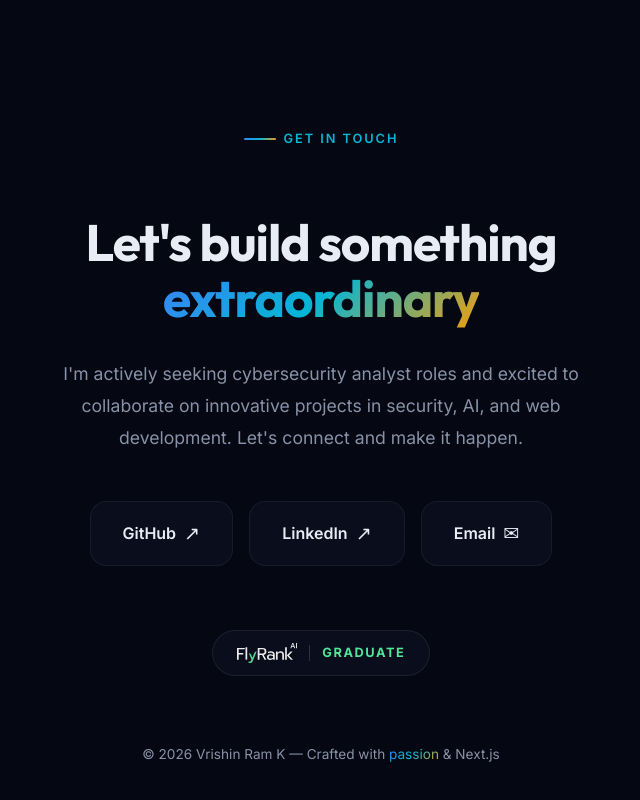
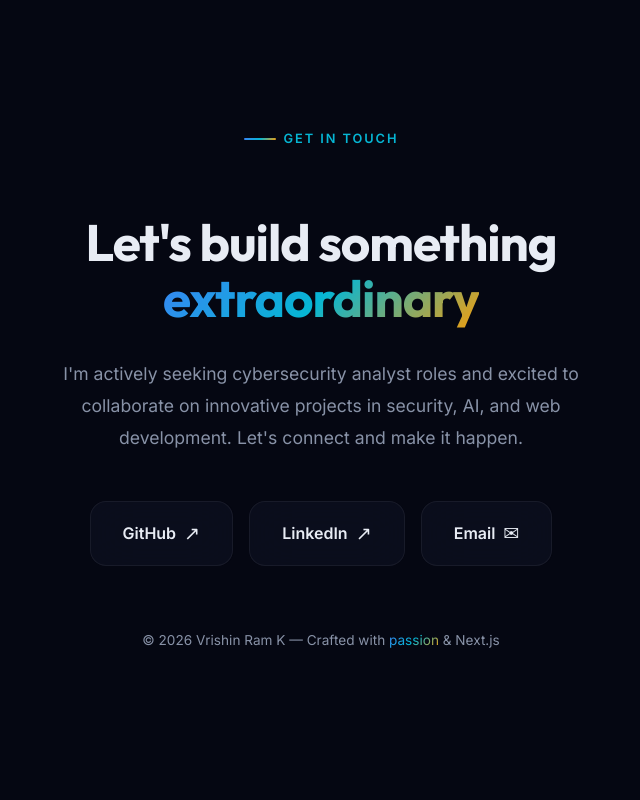
Before and after one commit to Vrishinram/portfolio, a Next.js app: page / in a window 1280 px wide. Shown: the part 7506-8306 px from the top of the page, without its empty margins (319-959 px from the left). Built offline with nearby package versions, Linux system fonts and the light colour scheme.

Commit message:
Remove FlyRank AI graduate badge from portfolio

```diff
--- a/src/components/ContactSection.module.css
+++ b/src/components/ContactSection.module.css
@@ -71,57 +71,3 @@
     justify-content: center;
   }
 }
-
-.badgeContainer {
-  display: flex;
-  justify-content: center;
-  margin-top: var(--space-xl);
-  margin-bottom: var(--space-xs);
-}
-
-.badge {
-  display: flex;
-  align-items: center;
-  gap: 12px;
-  background: var(--bg-card);
-  border: 1.5px solid rgba(255, 255, 255, 0.08);
-  padding: 12px 24px;
-  border-radius: var(--radius-full);
-  text-decoration: none;
-  backdrop-filter: blur(24px);
-  -webkit-backdrop-filter: blur(24px);
-  transition: transform var(--duration-med) var(--ease-out-expo),
-              border-color var(--duration-med) var(--ease-out-expo),
-              box-shadow var(--duration-med) var(--ease-out-expo);
-}
-
-.badge:hover {
-  transform: translateY(-2px);
-  border-color: rgba(83, 227, 153, 0.35);
-  box-shadow: 0 0 25px rgba(83, 227, 153, 0.18);
-}
-
-.badgeLogo {
-  height: 20px;
-  width: auto;
-  opacity: 0.95;
-  transition: opacity var(--duration-fast);
-}
-
-.badge:hover .badgeLogo {
-  opacity: 1;
-}
-
-.badgeDivider {
-  width: 1px;
-  height: 16px;
-  background: rgba(255, 255, 255, 0.15);
-}
-
-.badgeStatus {
-  font-family: var(--font-body);
-  font-size: 0.8rem;
-  font-weight: 700;
-  color: #53e399; /* premium flyrank emerald green */
-  letter-spacing: 0.12em;
-}
--- a/src/components/ContactSection.tsx
+++ b/src/components/ContactSection.tsx
@@ -58,19 +58,6 @@ export default function ContactSection() {
         </motion.div>
       </motion.div>
 
-      {/* Graduate Badge */}
-      <motion.div variants={fadeUp} className={styles.badgeContainer}>
-        <a
-          href="https://internship.flyrank.ai/verify"
-          target="_blank"
-          rel="noopener noreferrer"
-          className={styles.badge}
-        >
-          <img src="/flyrank-wordmark.svg" alt="FlyRank AI" className={styles.badgeLogo} />
-          <span className={styles.badgeDivider} />
-          <span className={styles.badgeStatus}>GRADUATE</span>
-        </a>
-      </motion.div>
 
       {/* Footer */}
       <motion.footer variants={fadeUp} className={styles.footer}>
```
